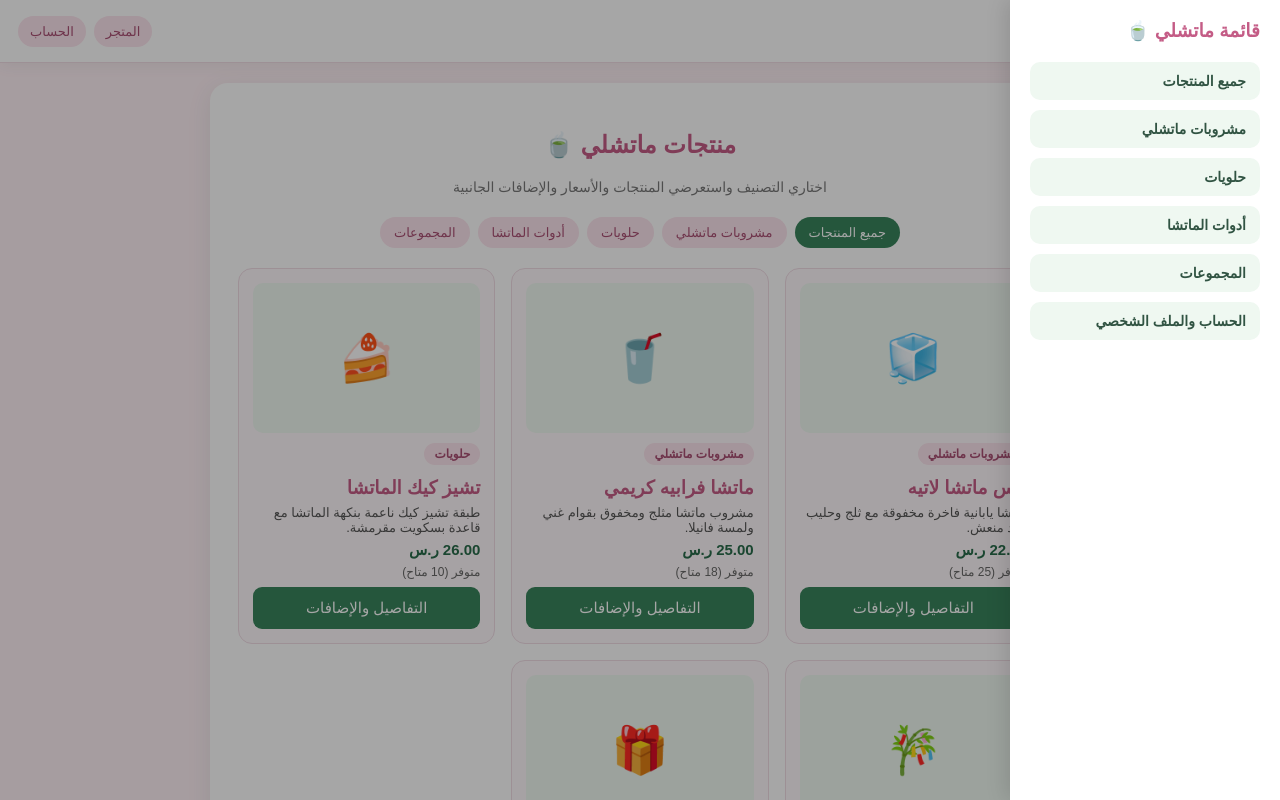
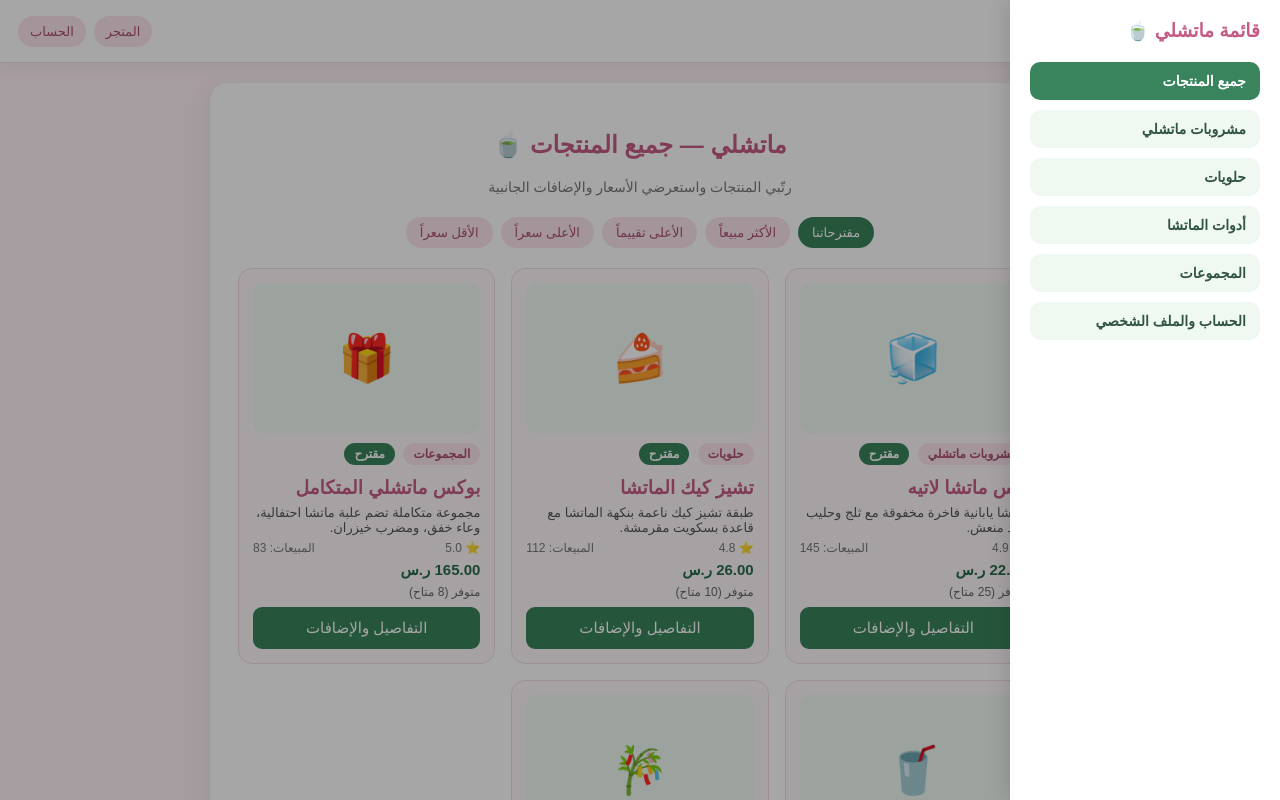
Before and after one commit to rfczsw7hjg-crypto/-Database-Match-, a plain HTML site: page index.html in a window 1280 px wide. Both pictures are taken after a click on the button "القائمة الجانبية". Shown: the top 800 px of the page. Drawn offline with Linux system fonts and the light colour scheme.

Commit message:
Update index.html

```diff
--- a/index.html
+++ b/index.html
@@ -113,8 +113,9 @@ body {
     font-weight: bold;
 }
 
-.nav-item:hover {
-    background: #d8efe0;
+.nav-item:hover, .nav-item.active {
+    background: #39845c;
+    color: white;
 }
 
 .page-wrap {
@@ -215,6 +216,12 @@ hr {
     margin-bottom: 8px;
 }
 
+.badge.featured {
+    background: #39845c;
+    color: white;
+    margin-right: 4px;
+}
+
 .badge.admin {
     background: #39845c;
     color: white;
@@ -227,7 +234,7 @@ hr {
     margin-top: 10px;
 }
 
-/* أزرار فلترة التصنيفات وشبكة المنتجات */
+/* أزرار الفرز والترتيب في واجهة المتجر */
 .category-bar {
     display: flex;
     flex-wrap: wrap;
@@ -285,6 +292,14 @@ hr {
     width: 100%;
     height: 100%;
     object-fit: cover;
+}
+
+.meta-row {
+    display: flex;
+    justify-content: space-between;
+    font-size: 12px;
+    color: #777;
+    margin: 4px 0;
 }
 
 .price-tag {
@@ -360,15 +375,15 @@ hr {
 <!-- طبقة إغلاق القائمة الجانبية -->
 <div id="drawerBackdrop" class="drawer-backdrop hidden" onclick="toggleSidebar()"></div>
 
-<!-- القائمة الجانبية بالترتيب المطلوب -->
+<!-- القائمة الجانبية بالتصنيفات المطلوبة -->
 <aside id="sidebar" class="sidebar hidden">
     <h3>قائمة ماتشلي 🍵</h3>
-    <button type="button" class="nav-item" onclick="navigateFromMenu('all')">جميع المنتجات</button>
-    <button type="button" class="nav-item" onclick="navigateFromMenu('drinks')">مشروبات ماتشلي</button>
-    <button type="button" class="nav-item" onclick="navigateFromMenu('desserts')">حلويات</button>
-    <button type="button" class="nav-item" onclick="navigateFromMenu('tools')">أدوات الماتشا</button>
-    <button type="button" class="nav-item" onclick="navigateFromMenu('sets')">المجموعات</button>
-    <button type="button" class="nav-item" onclick="navigateFromMenu('account')">الحساب والملف الشخصي</button>
+    <button type="button" class="nav-item" id="menu-all" onclick="navigateFromMenu('all')">جميع المنتجات</button>
+    <button type="button" class="nav-item" id="menu-drinks" onclick="navigateFromMenu('drinks')">مشروبات ماتشلي</button>
+    <button type="button" class="nav-item" id="menu-desserts" onclick="navigateFromMenu('desserts')">حلويات</button>
+    <button type="button" class="nav-item" id="menu-tools" onclick="navigateFromMenu('tools')">أدوات الماتشا</button>
+    <button type="button" class="nav-item" id="menu-sets" onclick="navigateFromMenu('sets')">المجموعات</button>
+    <button type="button" class="nav-item" id="menu-account" onclick="navigateFromMenu('account')">الحساب والملف الشخصي</button>
 </aside>
 
 <div class="page-wrap">
@@ -376,11 +391,11 @@ hr {
 
 <!-- 1) واجهة عرض المنتجات والأسعار -->
 <section id="storeSection">
-    <h1> منتجات ماتشلي 🍵</h1>
-    <p class="subtitle">اختاري التصنيف واستعرضي المنتجات والأسعار والإضافات الجانبية</p>
+    <h1 id="storeHeading">ماتشلي — جميع المنتجات 🍵</h1>
+    <p class="subtitle">رتّبي المنتجات واستعرضي الأسعار والإضافات الجانبية</p>
 
-    <!-- فلترة حسب التصنيف -->
-    <div id="categoryFilterBar" class="category-bar"></div>
+    <!-- أزرار الفرز والترتيب في واجهة المتجر -->
+    <div id="sortFilterBar" class="category-bar"></div>
 
     <!-- شبكة المنتجات -->
     <div id="productsGrid" class="products-grid"></div>
@@ -512,6 +527,23 @@ hr {
 
         <div class="two-col">
             <div>
+                <label>التقييم (من 5)</label>
+                <input id="newProdRating" type="number" step="0.1" min="0" max="5" value="4.8">
+            </div>
+            <div>
+                <label>عدد المبيعات</label>
+                <input id="newProdSales" type="number" step="1" min="0" value="10">
+            </div>
+        </div>
+
+        <label>ضمن مقترحاتنا؟</label>
+        <select id="newProdRecommended">
+            <option value="true">نعم — يُعرض في مقترحاتنا</option>
+            <option value="false">لا</option>
+        </select>
+
+        <div class="two-col">
+            <div>
                 <label>رابط أو مسار الصورة (اختياري)</label>
                 <input id="newProdImageUrl" type="text" placeholder="images/matcha.jpg أو https://...">
             </div>
@@ -547,7 +579,7 @@ hr {
 </div>
 
 <script>
-// جدول التصنيفات (Categories) مطابق لترتيب القائمة
+// أقسام القائمة الجانبية
 let categories = [
     { id: "drinks", name: "مشروبات ماتشلي" },
     { id: "desserts", name: "حلويات" },
@@ -555,7 +587,17 @@ let categories = [
     { id: "sets", name: "المجموعات" }
 ];
 
+// خيارات الفرز في واجهة المتجر
+let sortOptions = [
+    { id: "recommended", name: "مقترحاتنا" },
+    { id: "bestselling", name: "الأكثر مبيعاً" },
+    { id: "toprated", name: "الأعلى تقييماً" },
+    { id: "price-desc", name: "الأعلى سعراً" },
+    { id: "price-asc", name: "الأقل سعراً" }
+];
+
 let selectedCategoryId = "all";
+let selectedSortId = "recommended";
 let selectedProductId = null;
 
 // جدول المنتجات (Products)
@@ -567,6 +609,9 @@ let products = [
         description: "ماتشا يابانية فاخرة مخفوقة مع ثلج وحليب بارد منعش.",
         price: 22,
         stock: 25,
+        rating: 4.9,
+        sales: 145,
+        recommended: true,
         image: "",
         icon: "🧊",
         addons: [
@@ -582,6 +627,9 @@ let products = [
         description: "مشروب ماتشا مثلج ومخفوق بقوام غني ولمسة فانيلا.",
         price: 25,
         stock: 18,
+        rating: 4.7,
+        sales: 98,
+        recommended: false,
         image: "",
         icon: "🥤",
         addons: [
@@ -596,6 +644,9 @@ let products = [
         description: "طبقة تشيز كيك ناعمة بنكهة الماتشا مع قاعدة بسكويت مقرمشة.",
         price: 26,
         stock: 10,
+        rating: 4.8,
+        sales: 112,
+        recommended: true,
         image: "",
         icon: "🍰",
         addons: [
@@ -610,6 +661,9 @@ let products = [
         description: "مضرب خيزران تقليدي لتحضير رغوة ماتشا ناعمة ومتجانسة.",
         price: 45,
         stock: 15,
+        rating: 4.6,
+        sales: 64,
+        recommended: false,
         image: "",
         icon: "🎋",
         addons: [
@@ -623,6 +677,9 @@ let products = [
         description: "مجموعة متكاملة تضم علبة ماتشا احتفالية، وعاء خفق، ومضرب خيزران.",
         price: 165,
         stock: 8,
+        rating: 5.0,
+        sales: 83,
+        recommended: true,
         image: "",
         icon: "🎁",
         addons: [
@@ -651,9 +708,18 @@ function toggleSidebar() {
     drawerBackdrop.classList.toggle("hidden");
 }
 
+function updateMenuHighlight(activeKey) {
+    document.querySelectorAll(".nav-item").forEach(btn => btn.classList.remove("active"));
+    const targetBtn = document.getElementById("menu-" + activeKey);
+    if (targetBtn) {
+        targetBtn.classList.add("active");
+    }
+}
+
 function navigateFromMenu(target) {
     toggleSidebar();
     if (target === "account") {
+        updateMenuHighlight("account");
         handleAccountNav();
     } else {
         showStore(target);
@@ -661,6 +727,7 @@ function navigateFromMenu(target) {
 }
 
 function handleAccountNav() {
+    updateMenuHighlight("account");
     if (!currentUser) {
         showLogin();
     } else if (currentUser.role === "admin") {
@@ -690,11 +757,18 @@ function showStore(categoryFilter) {
     if (categoryFilter) {
         selectedCategoryId = categoryFilter;
     }
+    updateMenuHighlight(selectedCategoryId);
     hideAllSections();
     setContainerWidth(true);
     storeSection.classList.remove("hidden");
-    renderCategoryFilterBar();
+
+    storeHeading.textContent = selectedCategoryId === "all"
+        ? "ماتشلي — جميع المنتجات 🍵"
+        : `ماتشلي — ${getCategoryName(selectedCategoryId)} 🍵`;
+
+    renderSortBar();
     renderProductsGrid();
+
     if (selectedProductId) {
         const exists = products.some(p => p.id === selectedProductId);
         if (exists) {
@@ -746,32 +820,21 @@ function showAdminPanel() {
     renderAdminUsers();
 }
 
-// عرض أزرار الفلترة حسب التصنيف
-function renderCategoryFilterBar() {
-    categoryFilterBar.innerHTML = "";
+// عرض أزرار الفرز والترتيب في واجهة المتجر
+function renderSortBar() {
+    sortFilterBar.innerHTML = "";
 
-    const allBtn = document.createElement("button");
-    allBtn.type = "button";
-    allBtn.className = "cat-btn" + (selectedCategoryId === "all" ? " active" : "");
-    allBtn.textContent = "جميع المنتجات";
-    allBtn.onclick = () => {
-        selectedCategoryId = "all";
-        renderCategoryFilterBar();
-        renderProductsGrid();
-    };
-    categoryFilterBar.appendChild(allBtn);
-
-    categories.forEach(cat => {
+    sortOptions.forEach(opt => {
         const btn = document.createElement("button");
         btn.type = "button";
-        btn.className = "cat-btn" + (selectedCategoryId === cat.id ? " active" : "");
-        btn.textContent = cat.name;
+        btn.className = "cat-btn" + (selectedSortId === opt.id ? " active" : "");
+        btn.textContent = opt.name;
         btn.onclick = () => {
-            selectedCategoryId = cat.id;
-            renderCategoryFilterBar();
+            selectedSortId = opt.id;
+            renderSortBar();
             renderProductsGrid();
         };
-        categoryFilterBar.appendChild(btn);
+        sortFilterBar.appendChild(btn);
     });
 }
 
@@ -787,19 +850,41 @@ function renderProductVisual(product) {
     return `<span>${product.icon || "🍵"}</span>`;
 }
 
+// تطبيق الفلترة حسب القسم ثم الفرز حسب الزر المختار
+function getFilteredAndSortedProducts() {
+    let list = selectedCategoryId === "all"
+        ? [...products]
+        : products.filter(p => p.categoryId === selectedCategoryId);
+
+    switch (selectedSortId) {
+        case "recommended":
+            const rec = list.filter(p => p.recommended);
+            const others = list.filter(p => !p.recommended);
+            return [...rec, ...others];
+        case "bestselling":
+            return list.sort((a, b) => (b.sales || 0) - (a.sales || 0));
+        case "toprated":
+            return list.sort((a, b) => (b.rating || 0) - (a.rating || 0));
+        case "price-desc":
+            return list.sort((a, b) => Number(b.price) - Number(a.price));
+        case "price-asc":
+            return list.sort((a, b) => Number(a.price) - Number(b.price));
+        default:
+            return list;
+    }
+}
+
 // عرض بطاقات المنتجات والأسعار
 function renderProductsGrid() {
     productsGrid.innerHTML = "";
-    const filtered = selectedCategoryId === "all"
-        ? products
-        : products.filter(p => p.categoryId === selectedCategoryId);
+    const displayed = getFilteredAndSortedProducts();
 
-    if (filtered.length === 0) {
-        productsGrid.innerHTML = `<p class="subtitle">لا توجد منتجات في هذا التصنيف حالياً.</p>`;
+    if (displayed.length === 0) {
+        productsGrid.innerHTML = `<p class="subtitle">لا توجد منتجات في هذا القسم حالياً.</p>`;
         return;
     }
 
-    filtered.forEach(prod => {
+    displayed.forEach(prod => {
         const card = document.createElement("div");
         card.className = "product-card";
 
@@ -807,12 +892,23 @@ function renderProductsGrid() {
             ? `متوفر (${prod.stock} متاح)`
             : "غير متوفر حالياً";
 
+        const recBadge = prod.recommended
+            ? `<span class="badge featured">مقترح</span>`
+            : "";
+
         card.innerHTML = `
             <div>
                 <div class="product-thumb">${renderProductVisual(prod)}</div>
-                <span class="badge">${getCategoryName(prod.categoryId)}</span>
+                <div>
+                    <span class="badge">${getCategoryName(prod.categoryId)}</span>
+                    ${recBadge}
+                </div>
                 <h3 style="margin:4px 0; text-align:right;">${prod.name}</h3>
                 <p style="font-size:13px; color:#555; margin:6px 0;">${prod.description}</p>
+                <div class="meta-row">
+                    <span>⭐ ${Number(prod.rating || 0).toFixed(1)}</span>
+                    <span>المبيعات: ${prod.sales || 0}</span>
+                </div>
                 <div class="price-tag">${Number(prod.price).toFixed(2)} ر.س</div>
                 <div class="stock-text">${stockLabel}</div>
             </div>
@@ -848,7 +944,7 @@ function openProductDetails(productId) {
             <button type="button" class="secondary pill-btn" onclick="closeProductDetails()">إغلاق</button>
         </div>
         <p style="margin:8px 0; color:#444;">${prod.description}</p>
-        <p class="stock-text">التصنيف: ${getCategoryName(prod.categoryId)} | التوفر: ${prod.stock}</p>
+        <p class="stock-text">التصنيف: ${getCategoryName(prod.categoryId)} | التقييم: ⭐ ${Number(prod.rating || 0).toFixed(1)} | التوفر: ${prod.stock}</p>
         <p><strong>السعر الأساسي:</strong> ${Number(prod.price).toFixed(2)} ر.س</p>
 
         <h3 style="text-align:right; margin-top:14px;">الإضافات الجانبية</h3>
@@ -890,7 +986,6 @@ function confirmSelection(name, stock) {
     alert(`تم اختيار (${name}) بإجمالي (${totalText}).`);
 }
 
-// التحقق من صحة الأسعار والكميات (أرقام صحيحة/صالحة وغير سالبة)
 function isValidNonNegativeNumber(val) {
     const num = Number(val);
     return val !== "" && !Number.isNaN(num) && Number.isFinite(num) && num >= 0;
@@ -939,6 +1034,9 @@ addProductForm.onsubmit = async function(e) {
     const description = newProdDesc.value.trim();
     const priceVal = newProdPrice.value.trim();
     const stockVal = newProdStock.value.trim();
+    const ratingVal = newProdRating.value.trim();
+    const salesVal = newProdSales.value.trim();
+    const recommended = newProdRecommended.value === "true";
     const icon = newProdIcon.value.trim() || "🍵";
     const addons = parseAddonsText(newProdAddons.value);
 
@@ -965,6 +1063,9 @@ addProductForm.onsubmit = async function(e) {
         description,
         price: Number(priceVal),
         stock: Math.floor(Number(stockVal)),
+        rating: isValidNonNegativeNumber(ratingVal) ? Math.min(5, Number(ratingVal)) : 4.5,
+        sales: isValidNonNegativeNumber(salesVal) ? Math.floor(Number(salesVal)) : 0,
+        recommended,
         image: imageSrc,
         icon,
         addons
@@ -973,6 +1074,8 @@ addProductForm.onsubmit = async function(e) {
     adminProductMessage.textContent = "";
     this.reset();
     newProdIcon.value = "🍵";
+    newProdRating.value = "4.8";
+    newProdSales.value = "10";
     renderAdminProducts();
     renderProductsGrid();
     alert("تمت إضافة المنتج وتحديث المتجر مباشرة.");
@@ -1015,6 +1118,23 @@ function renderAdminProducts() {
 
             <div class="two-col">
                 <div>
+                    <label>التقييم (من 5)</label>
+                    <input type="number" step="0.1" min="0" max="5" class="edit-p-rating" value="${prod.rating || 4.5}">
+                </div>
+                <div>
+                    <label>عدد المبيعات</label>
+                    <input type="number" step="1" min="0" class="edit-p-sales" value="${prod.sales || 0}">
+                </div>
+            </div>
+
+            <label>ضمن مقترحاتنا؟</label>
+            <select class="edit-p-rec">
+                <option value="true" ${prod.recommended ? "selected" : ""}>نعم — مقترح</option>
+                <option value="false" ${!prod.recommended ? "selected" : ""}>لا</option>
+            </select>
+
+            <div class="two-col">
+                <div>
                     <label>رابط/مسار الصورة</label>
                     <input type="text" class="edit-p-imgurl" value="${prod.image.startsWith("data:") ? "" : prod.image}" placeholder="مسار أو رابط الصورة">
                 </div>
@@ -1041,6 +1161,9 @@ function renderAdminProducts() {
             const newDesc = card.querySelector(".edit-p-desc").value.trim();
             const newPrice = card.querySelector(".edit-p-price").value.trim();
             const newStock = card.querySelector(".edit-p-stock").value.trim();
+            const newRating = card.querySelector(".edit-p-rating").value.trim();
+            const newSales = card.querySelector(".edit-p-sales").value.trim();
+            const newRec = card.querySelector(".edit-p-rec").value === "true";
             const newImgUrl = card.querySelector(".edit-p-imgurl").value.trim();
             const newFile = card.querySelector(".edit-p-imgfile").files[0];
             const newAddons = parseAddonsText(card.querySelector(".edit-p-addons").value);
@@ -1068,6 +1191,9 @@ function renderAdminProducts() {
             prod.description = newDesc;
             prod.price = Number(newPrice);
             prod.stock = Math.floor(Number(newStock));
+            prod.rating = isValidNonNegativeNumber(newRating) ? Math.min(5, Number(newRating)) : prod.rating;
+            prod.sales = isValidNonNegativeNumber(newSales) ? Math.floor(Number(newSales)) : prod.sales;
+            prod.recommended = newRec;
             prod.image = updatedImg;
             prod.addons = newAddons;
 
```
